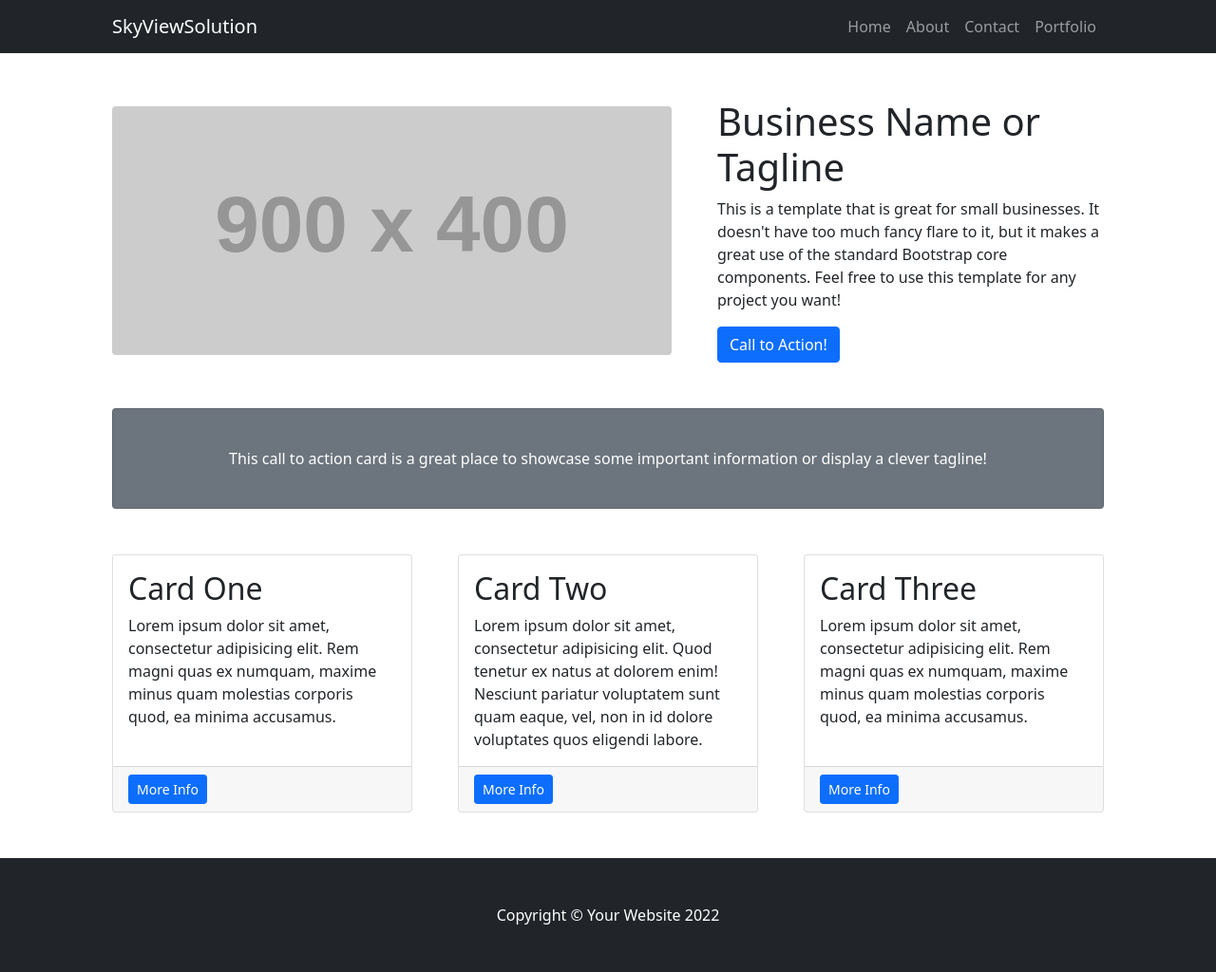
After one commit to SCV22/SVS_homepage_test, a Flask app: template templates/contact.html in a window 1280 px wide. The commit adds this page. Shown: the whole page at 95% size. Run offline with Flask 2, Linux system fonts and the light colour scheme; the template is opened without the code that fills it, so the values that code supplies are empty; grey boxes labelled with a size stand in for pictures from a placeholder-image service; some libraries are stand-ins or nearby versions.

Commit message:
각 페이지 href 연결 flask 이용한 서버 페이지 코드 작성

```diff
--- /dev/null
+++ b/app.py
@@ -0,0 +1,57 @@
+from flask import Flask, render_template
+
+# 패키지 빠짐 request, jsonify
+
+# 패키지 설치 flask, pymongo, dnspython
+# from pymongo import MongoClient
+# client = MongoClient('mongodb+srv://test:sparta@Cluster0.qizmaae.mongodb.net/?retryWrites=true&w=majority')
+# db = client.dbsparta
+
+app = Flask(__name__)
+
+
+@app.route('/')
+def index():
+    return render_template('index.html')
+
+@app.route('/about')
+def about():
+    return render_template('about.html')
+
+@app.route('/contact')
+def contact():
+    return render_template('contact.html')
+
+@app.route('/portfolio')
+def portfolio():
+    return render_template('portfolio.html')
+
+
+
+# @app.route("/mars", methods=["POST"])
+# def web_mars_post():
+#     name_receive = request.form['name_give']
+#     address_receive = request.form['address_give']
+#     size_receive = request.form['size_give']
+#
+#     # name, address, size를 위에 자료를 받아서 밑에 코드(서버에 올리는 코드)를 이용해서 저장해라
+#     # 서버에 올리는 코드
+#
+#     doc = {
+#         'name':name_receive,
+#         'address':address_receive,
+#         'size':size_receive
+#     }
+#     db.mars.insert_one(doc)
+#
+#
+#     print(name_receive)
+#     return jsonify({'msg': '주문완료!!'})
+#
+# @app.route("/mars", methods=["GET"])
+# def web_mars_get():
+#     order_list = list(db.mars.find({}, {'_id': False}))
+#     return jsonify({'orders': order_list})
+#
+if __name__ == '__main__':
+    app.run('0.0.0.0', port=5000, debug=True)
--- a/blog-home.html
+++ b/templates/blog-home.html
@@ -8,11 +8,11 @@
         <meta name="author" content="" />
         <title>Modern Business - Start Bootstrap Template</title>
         <!-- Favicon-->
-        <link rel="icon" type="image/x-icon" href="assets/favicon.ico" />
+        <link rel="icon" type="image/x-icon" href="../assets/favicon.ico" />
         <!-- Bootstrap icons-->
         <link href="https://cdn.jsdelivr.net/npm/bootstrap-icons@1.5.0/font/bootstrap-icons.css" rel="stylesheet" />
         <!-- Core theme CSS (includes Bootstrap)-->
-        <link href="css/styles.css" rel="stylesheet" />
+        <link href="../css/styles.css" rel="stylesheet" />
     </head>
     <body class="d-flex flex-column">
         <main class="flex-shrink-0">
@@ -217,6 +217,6 @@
         <!-- Bootstrap core JS-->
         <script src="https://cdn.jsdelivr.net/npm/bootstrap@5.1.3/dist/js/bootstrap.bundle.min.js"></script>
         <!-- Core theme JS-->
-        <script src="js/scripts.js"></script>
+        <script src="../js/scripts.js"></script>
     </body>
 </html>
--- a/blog-post.html
+++ b/templates/blog-post.html
@@ -8,11 +8,11 @@
         <meta name="author" content="" />
         <title>Modern Business - Start Bootstrap Template</title>
         <!-- Favicon-->
-        <link rel="icon" type="image/x-icon" href="assets/favicon.ico" />
+        <link rel="icon" type="image/x-icon" href="../assets/favicon.ico" />
         <!-- Bootstrap icons-->
         <link href="https://cdn.jsdelivr.net/npm/bootstrap-icons@1.5.0/font/bootstrap-icons.css" rel="stylesheet" />
         <!-- Core theme CSS (includes Bootstrap)-->
-        <link href="css/styles.css" rel="stylesheet" />
+        <link href="../css/styles.css" rel="stylesheet" />
     </head>
     <body class="d-flex flex-column">
         <main class="flex-shrink-0">
@@ -149,6 +149,6 @@
         <!-- Bootstrap core JS-->
         <script src="https://cdn.jsdelivr.net/npm/bootstrap@5.1.3/dist/js/bootstrap.bundle.min.js"></script>
         <!-- Core theme JS-->
-        <script src="js/scripts.js"></script>
+        <script src="../js/scripts.js"></script>
     </body>
 </html>
--- a/contact.html
+++ b/templates/contact.01.html
@@ -7,11 +7,11 @@
         <meta name="author" content />
         <title>스카이뷰어솔루션 - SkyViewSolution</title>
         <!-- Favicon-->
-        <link rel="icon" type="image/x-icon" href="assets/favicon.ico" />
+        <link rel="icon" type="image/x-icon" href="../assets/favicon.ico" />
         <!-- Bootstrap icons-->
         <link href="https://cdn.jsdelivr.net/npm/bootstrap-icons@1.5.0/font/bootstrap-icons.css" rel="stylesheet" />
         <!-- Core theme CSS (includes Bootstrap)-->
-        <link href="css/styles.css" rel="stylesheet" />
+        <link href="../css/styles.css" rel="stylesheet" />
     </head>
     <body class="d-flex flex-column">
         <main class="flex-shrink-0">
@@ -160,7 +160,7 @@
         <!-- Bootstrap core JS-->
         <script src="https://cdn.jsdelivr.net/npm/bootstrap@5.1.3/dist/js/bootstrap.bundle.min.js"></script>
         <!-- Core theme JS-->
-        <script src="js/scripts.js"></script>
+        <script src="../js/scripts.js"></script>
         <!-- * * * * * * * * * * * * * * * * * * * * * * * * * * * * * * * * * * * * * * * *-->
         <!-- * *                               SB Forms JS                               * *-->
         <!-- * * Activate your form at https://startbootstrap.com/solution/contact-forms * *-->
--- /dev/null
+++ b/templates/contact.html
@@ -0,0 +1,85 @@
+<!DOCTYPE html>
+<html lang="en">
+    <head>
+        <meta charset="utf-8" />
+        <meta name="viewport" content="width=device-width, initial-scale=1, shrink-to-fit=no" />
+        <meta name="description" content="" />
+        <meta name="author" content="" />
+        <title>스카이뷰어솔루션 - SkyViewSolution</title>
+        <!-- Favicon-->
+        <link rel="icon" type="image/x-icon" href="../static/assets/favicon.ico" />
+        <!-- Core theme CSS (includes Bootstrap)-->
+        <link href="../static/css/styles.css" rel="stylesheet" />
+    </head>
+    <body>
+        <!-- Responsive navbar-->
+        <nav class="navbar navbar-expand-lg navbar-dark bg-dark">
+            <div class="container px-5">
+                    <a class="navbar-brand" href="/">SkyViewSolution</a>
+                <button class="navbar-toggler" type="button" data-bs-toggle="collapse" data-bs-target="#navbarSupportedContent" aria-controls="navbarSupportedContent" aria-expanded="false" aria-label="Toggle navigation"><span class="navbar-toggler-icon"></span></button>
+                <div class="collapse navbar-collapse" id="navbarSupportedContent">
+                    <ul class="navbar-nav ms-auto mb-2 mb-lg-0">
+                            <li class="nav-item"><a class="nav-link" href="/">Home</a></li>
+                            <li class="nav-item"><a class="nav-link" href="/about">About</a></li>
+                            <li class="nav-item"><a class="nav-link" href="/contact">Contact</a></li>
+                            <li class="nav-item"><a class="nav-link" href="/portfolio">Portfolio</a></li>
+                    </ul>
+                </div>
+            </div>
+        </nav>
+        <!-- Page Content-->
+        <div class="container px-4 px-lg-5">
+            <!-- Heading Row-->
+            <div class="row gx-4 gx-lg-5 align-items-center my-5">
+                <div class="col-lg-7"><img class="img-fluid rounded mb-4 mb-lg-0" src="https://dummyimage.com/900x400/dee2e6/6c757d.jpg" alt="..." /></div>
+                <div class="col-lg-5">
+                    <h1 class="font-weight-light">Business Name or Tagline</h1>
+                    <p>This is a template that is great for small businesses. It doesn't have too much fancy flare to it, but it makes a great use of the standard Bootstrap core components. Feel free to use this template for any project you want!</p>
+                    <a class="btn btn-primary" href="#!">Call to Action!</a>
+                </div>
+            </div>
+            <!-- Call to Action-->
+            <div class="card text-white bg-secondary my-5 py-4 text-center">
+                <div class="card-body"><p class="text-white m-0">This call to action card is a great place to showcase some important information or display a clever tagline!</p></div>
+            </div>
+            <!-- Content Row-->
+            <div class="row gx-4 gx-lg-5">
+                <div class="col-md-4 mb-5">
+                    <div class="card h-100">
+                        <div class="card-body">
+                            <h2 class="card-title">Card One</h2>
+                            <p class="card-text">Lorem ipsum dolor sit amet, consectetur adipisicing elit. Rem magni quas ex numquam, maxime minus quam molestias corporis quod, ea minima accusamus.</p>
+                        </div>
+                        <div class="card-footer"><a class="btn btn-primary btn-sm" href="#!">More Info</a></div>
+                    </div>
+                </div>
+                <div class="col-md-4 mb-5">
+                    <div class="card h-100">
+                        <div class="card-body">
+                            <h2 class="card-title">Card Two</h2>
+                            <p class="card-text">Lorem ipsum dolor sit amet, consectetur adipisicing elit. Quod tenetur ex natus at dolorem enim! Nesciunt pariatur voluptatem sunt quam eaque, vel, non in id dolore voluptates quos eligendi labore.</p>
+                        </div>
+                        <div class="card-footer"><a class="btn btn-primary btn-sm" href="#!">More Info</a></div>
+                    </div>
+                </div>
+                <div class="col-md-4 mb-5">
+                    <div class="card h-100">
+                        <div class="card-body">
+                            <h2 class="card-title">Card Three</h2>
+                            <p class="card-text">Lorem ipsum dolor sit amet, consectetur adipisicing elit. Rem magni quas ex numquam, maxime minus quam molestias corporis quod, ea minima accusamus.</p>
+                        </div>
+                        <div class="card-footer"><a class="btn btn-primary btn-sm" href="#!">More Info</a></div>
+                    </div>
+                </div>
+            </div>
+        </div>
+        <!-- Footer-->
+        <footer class="py-5 bg-dark">
+            <div class="container px-4 px-lg-5"><p class="m-0 text-center text-white">Copyright &copy; Your Website 2022</p></div>
+        </footer>
+        <!-- Bootstrap core JS-->
+        <script src="https://cdn.jsdelivr.net/npm/bootstrap@5.1.3/dist/js/bootstrap.bundle.min.js"></script>
+        <!-- Core theme JS-->
+        <script src="../static/js/scripts.js"></script>
+    </body>
+</html>
--- a/faq.html
+++ b/templates/faq.html
@@ -8,11 +8,11 @@
         <meta name="author" content="" />
         <title>Modern Business - Start Bootstrap Template</title>
         <!-- Favicon-->
-        <link rel="icon" type="image/x-icon" href="assets/favicon.ico" />
+        <link rel="icon" type="image/x-icon" href="../assets/favicon.ico" />
         <!-- Bootstrap icons-->
         <link href="https://cdn.jsdelivr.net/npm/bootstrap-icons@1.5.0/font/bootstrap-icons.css" rel="stylesheet" />
         <!-- Core theme CSS (includes Bootstrap)-->
-        <link href="css/styles.css" rel="stylesheet" />
+        <link href="../css/styles.css" rel="stylesheet" />
     </head>
     <body class="d-flex flex-column h-100">
         <main class="flex-shrink-0">
@@ -173,6 +173,6 @@
         <!-- Bootstrap core JS-->
         <script src="https://cdn.jsdelivr.net/npm/bootstrap@5.1.3/dist/js/bootstrap.bundle.min.js"></script>
         <!-- Core theme JS-->
-        <script src="js/scripts.js"></script>
+        <script src="../js/scripts.js"></script>
     </body>
 </html>
--- a/portfolio-item.html
+++ b/templates/portfolio-item.html
@@ -8,11 +8,11 @@
         <meta name="author" content="" />
         <title>Modern Business - Start Bootstrap Template</title>
         <!-- Favicon-->
-        <link rel="icon" type="image/x-icon" href="assets/favicon.ico" />
+        <link rel="icon" type="image/x-icon" href="../assets/favicon.ico" />
         <!-- Bootstrap icons-->
         <link href="https://cdn.jsdelivr.net/npm/bootstrap-icons@1.5.0/font/bootstrap-icons.css" rel="stylesheet" />
         <!-- Core theme CSS (includes Bootstrap)-->
-        <link href="css/styles.css" rel="stylesheet" />
+        <link href="../css/styles.css" rel="stylesheet" />
     </head>
     <body class="d-flex flex-column h-100">
         <main class="flex-shrink-0">
@@ -94,6 +94,6 @@
         <!-- Bootstrap core JS-->
         <script src="https://cdn.jsdelivr.net/npm/bootstrap@5.1.3/dist/js/bootstrap.bundle.min.js"></script>
         <!-- Core theme JS-->
-        <script src="js/scripts.js"></script>
+        <script src="../js/scripts.js"></script>
     </body>
 </html>
--- a/pricing.html
+++ b/templates/pricing.html
@@ -8,11 +8,11 @@
         <meta name="author" content="" />
         <title>Modern Business - Start Bootstrap Template</title>
         <!-- Favicon-->
-        <link rel="icon" type="image/x-icon" href="assets/favicon.ico" />
+        <link rel="icon" type="image/x-icon" href="../assets/favicon.ico" />
         <!-- Bootstrap icons-->
         <link href="https://cdn.jsdelivr.net/npm/bootstrap-icons@1.5.0/font/bootstrap-icons.css" rel="stylesheet" />
         <!-- Core theme CSS (includes Bootstrap)-->
-        <link href="css/styles.css" rel="stylesheet" />
+        <link href="../css/styles.css" rel="stylesheet" />
     </head>
     <body class="d-flex flex-column">
         <main class="flex-shrink-0">
@@ -221,6 +221,6 @@
         <!-- Bootstrap core JS-->
         <script src="https://cdn.jsdelivr.net/npm/bootstrap@5.1.3/dist/js/bootstrap.bundle.min.js"></script>
         <!-- Core theme JS-->
-        <script src="js/scripts.js"></script>
+        <script src="../js/scripts.js"></script>
     </body>
 </html>
```
Also changed, not shown: templates/about.html (renamed from about.html, +8 -8 lines), templates/index.html (renamed from index.html, +45 -25 lines), templates/portfolio.html (renamed from portfolio.html, +8 -8 lines), static/assets/favicon.ico (renamed from assets/favicon.ico), static/css/styles.css (renamed from css/styles.css), static/image/logo.jpg (renamed from image/logo.jpg), static/image/logo2.jpg (renamed from image/logo2.jpg), static/js/scripts.js (renamed from js/scripts.js).
